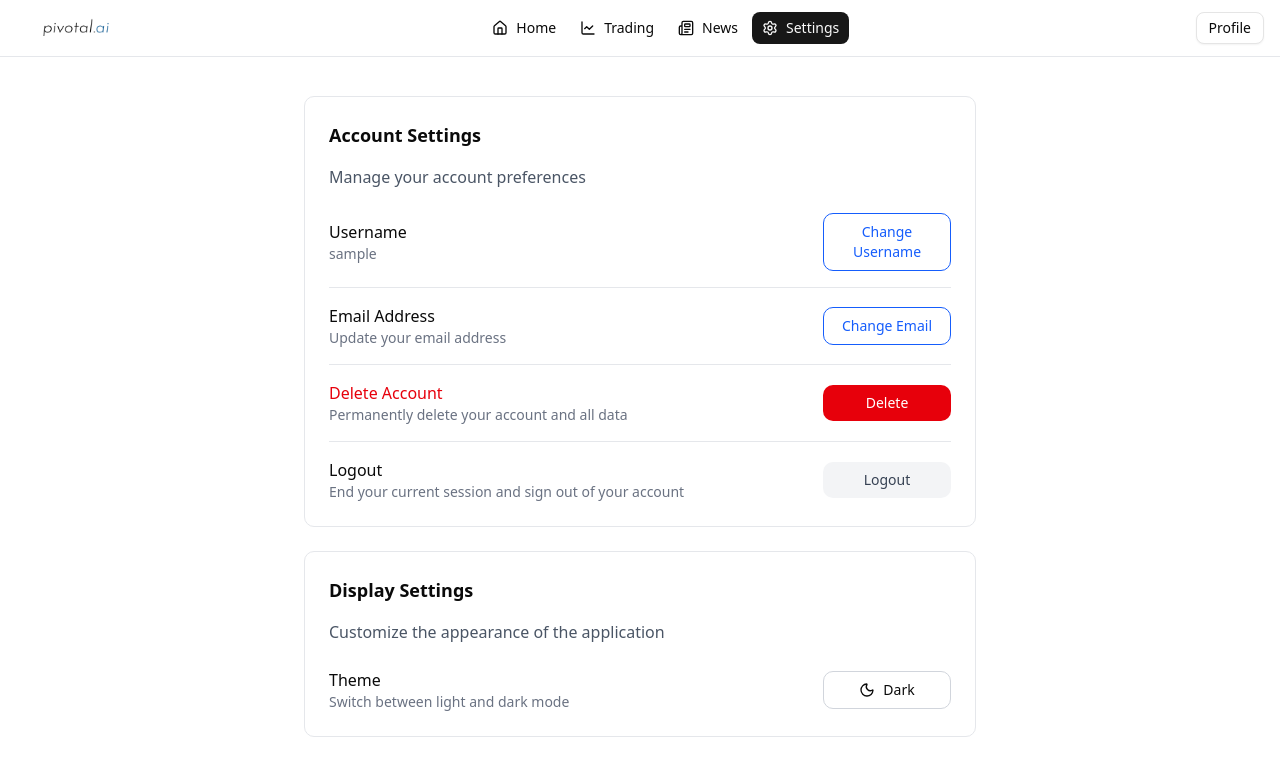
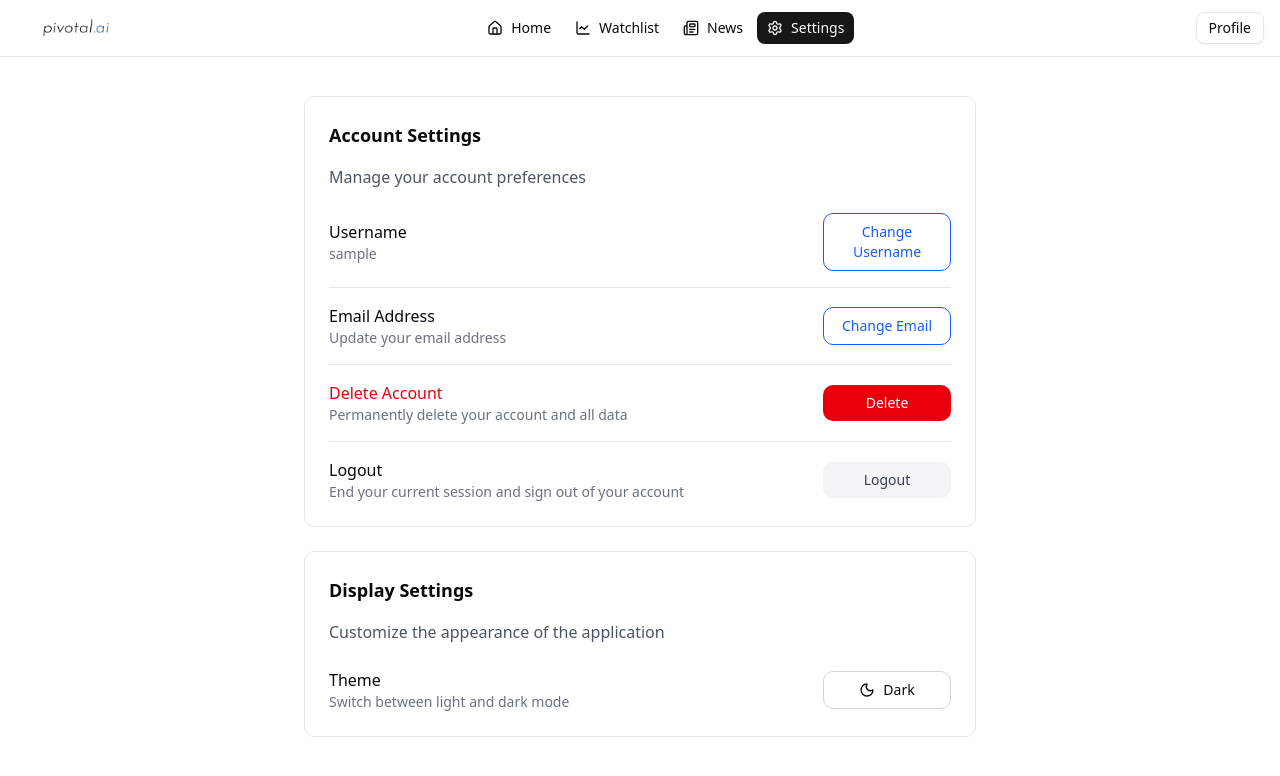
Before and after one commit to eddietal2/pivotal.ai, a Next.js app in the folder f-e/: page /settings in a window 1280 px wide. Shown: the top 776 px of the page. Built offline with nearby package versions, Linux system fonts and the light colour scheme; sample sign-in values are in the browser's storage.

Commit message:
FE-704: Home, Watchlist, News, and Settings links all are clickable, and navigate to their respective pages.

```diff
--- a/f-e/app/trading/page.tsx
+++ /dev/null
@@ -1,14 +0,0 @@
-'use client';
-
-export default function TradingPage() {
-  return (
-    <div className="container mx-auto px-4 py-8">
-      <h1 className="text-3xl font-bold mb-6">Trading</h1>
-      <div className="p-6 border border-gray-200 dark:border-gray-800 rounded-lg">
-        <p className="text-gray-600 dark:text-gray-400">
-          Trading interface coming soon...
-        </p>
-      </div>
-    </div>
-  );
-}
--- a/f-e/components/navigation/BottomNav.tsx
+++ b/f-e/components/navigation/BottomNav.tsx
@@ -6,7 +6,7 @@ import { Home, LineChart, Newspaper, Settings } from 'lucide-react';
 
 const navLinks = [
   { name: 'Home', href: '/home', icon: Home },
-  { name: 'Trading', href: '/trading', icon: LineChart },
+  { name: 'Watchlist', href: '/watchlist', icon: LineChart },
   { name: 'News', href: '/news', icon: Newspaper },
   { name: 'Settings', href: '/settings', icon: Settings },
 ];
--- a/f-e/components/navigation/TopNav.tsx
+++ b/f-e/components/navigation/TopNav.tsx
@@ -9,7 +9,7 @@ import { useTheme } from '@/components/context/ThemeContext';
 
 const navLinks = [
   { name: 'Home', href: '/home', icon: Home },
-  { name: 'Trading', href: '/trading', icon: LineChart },
+  { name: 'Watchlist', href: '/watchlist', icon: LineChart },
   { name: 'News', href: '/news', icon: Newspaper },
   { name: 'Settings', href: '/settings', icon: Settings },
 ];
```
Also changed, not shown: 1 other file (tests, documents, lock files or other folders).
